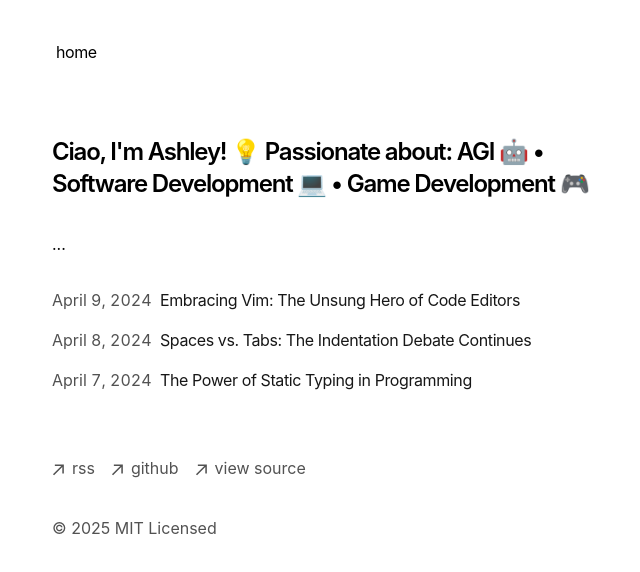
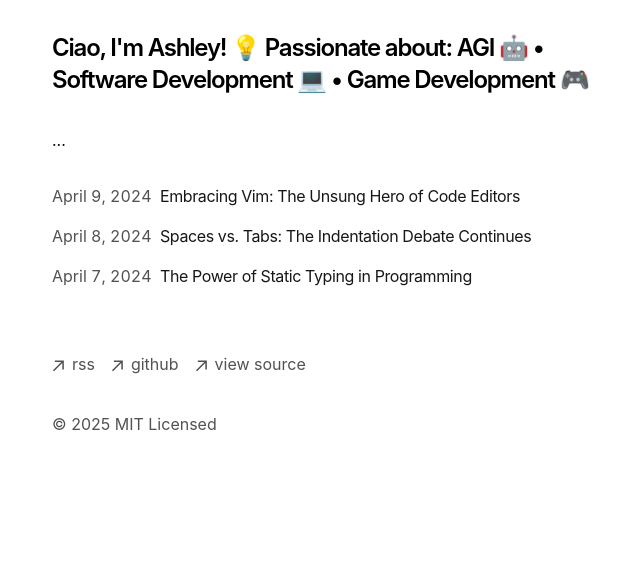
Before and after one commit to OmniAshley/portfolio-starter-kit, a Next.js app: page / in a window 1280 px wide. Shown: the top 572 px of the page, without its empty margins (300-940 px from the left). Built offline with nearby package versions, Linux system fonts and the light colour scheme.

Commit message:
fix: removed unnecessary navigation option

```diff
--- a/app/layout.tsx
+++ b/app/layout.tsx
@@ -2,7 +2,6 @@ import './global.css'
 import type { Metadata } from 'next'
 import { GeistSans } from 'geist/font/sans'
 import { GeistMono } from 'geist/font/mono'
-import { Navbar } from './components/nav'
 import { Analytics } from '@vercel/analytics/react'
 import { SpeedInsights } from '@vercel/speed-insights/next'
 import Footer from './components/footer'
@@ -54,7 +53,6 @@ export default function RootLayout({
     >
       <body className="antialiased max-w-xl mx-4 mt-8 lg:mx-auto">
         <main className="flex-auto min-w-0 mt-6 flex flex-col px-2 md:px-0">
-          <Navbar />
           {children}
           <Footer />
           <Analytics />
```
